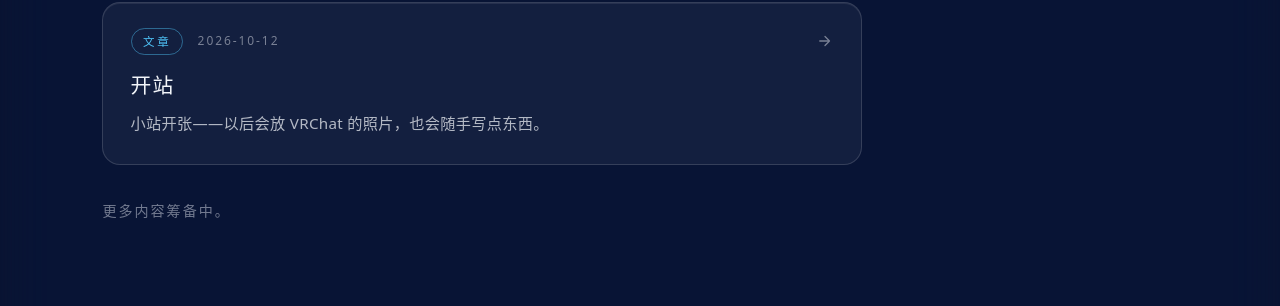
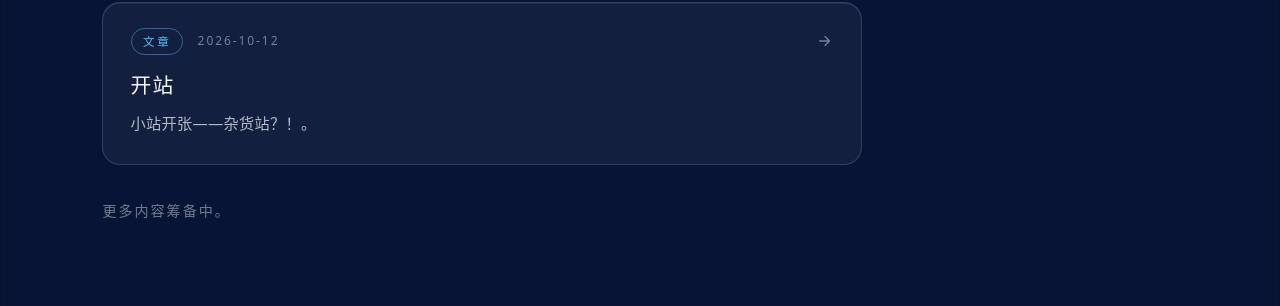
Before and after one commit to A5KJYSU/A5KJYSU.github.io, a Jekyll site: the page built from index.html, in a window 1280 px wide. Shown: the part 1177-1483 px from the top of the page. Built offline with Jekyll 4.4.1, drawn with Linux system fonts in a browser that asks for light colours.

Commit message:
Revise opening post description and content
Updated the description and content of the opening post.

```diff
--- a/_posts/2026-10-12-opening.md
+++ b/_posts/2026-10-12-opening.md
@@ -2,11 +2,13 @@
 layout: post
 title: "开站"
 date: 2026-10-12
-description: "小站开张——以后会放 VRChat 的照片，也会随手写点东西。"
+description: "小站开张——杂货站？！。"
 ---
 
-小站开张。
+小站开张！
 
-以后会把玩 VRChat 时拍的照片放上来，也会随手写点东西。
+以后会把玩 VRChat 时拍的有意思的照片放上来，也会随手写点东西，展示下项目什么的。
+
+可能会类似于杂货店那种？
 
 来都来了，就常来看看。
```
